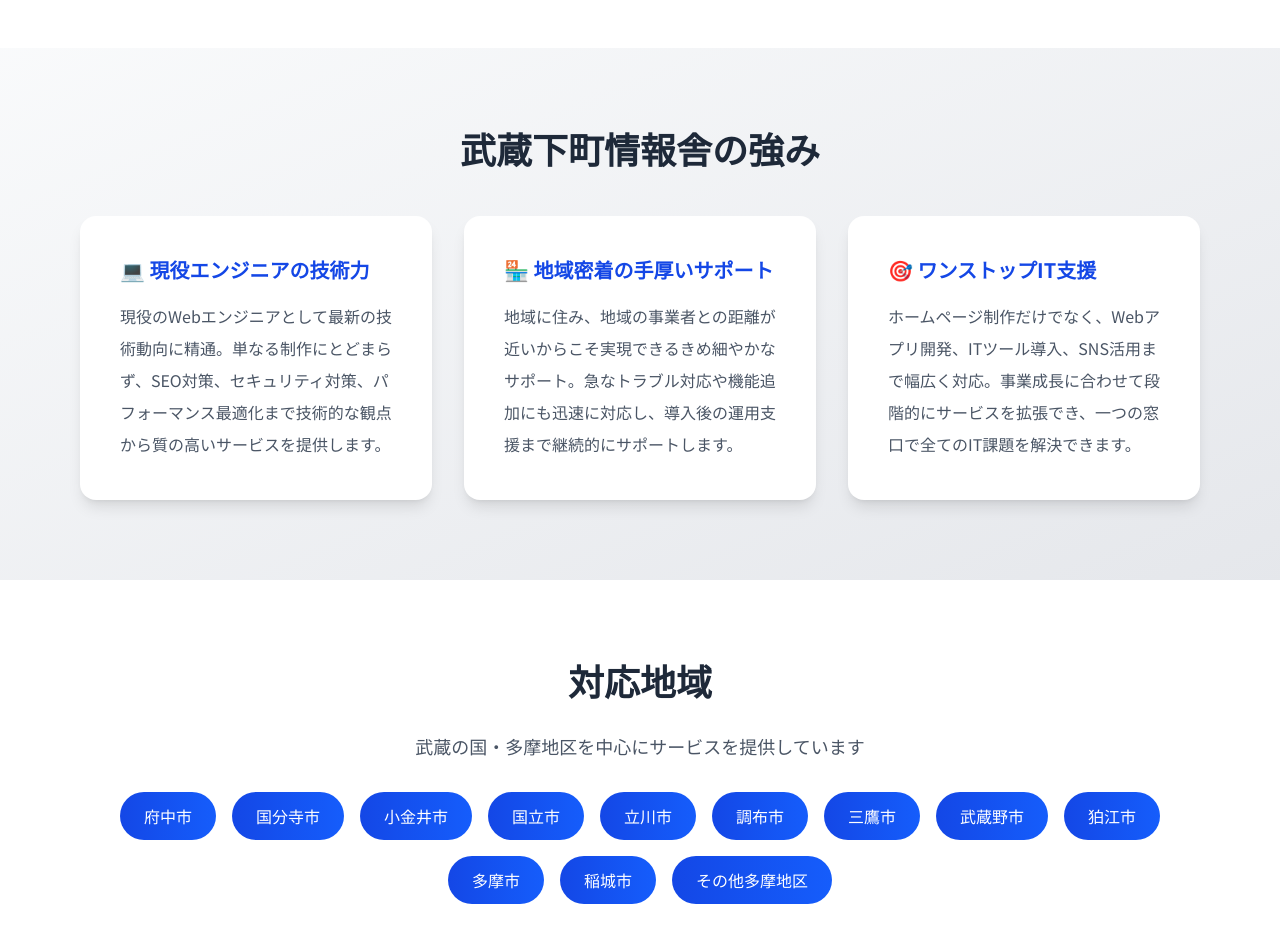
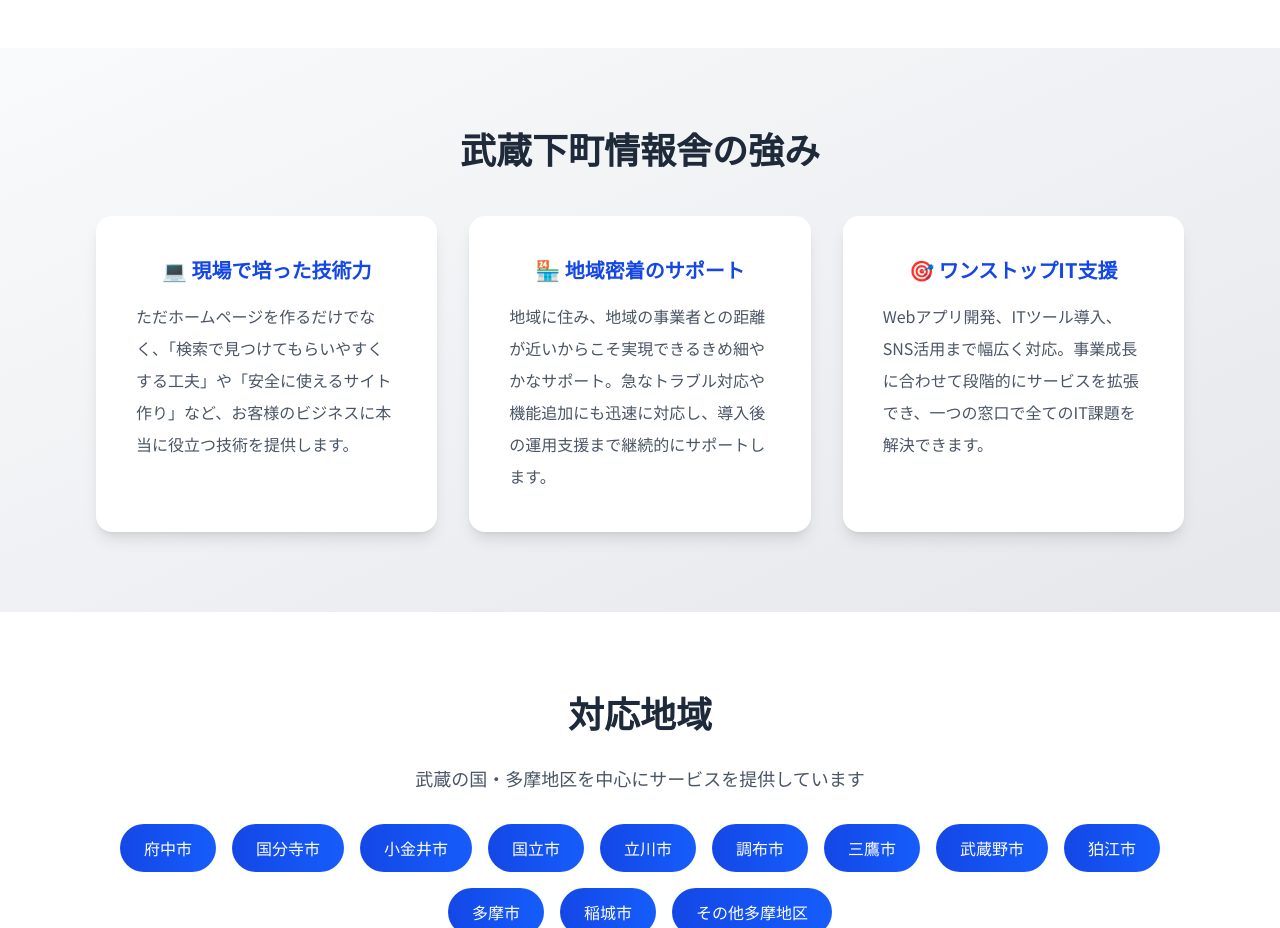
Before and after one commit to Musashi-Shitamachi-Info/shitamachi-it-hp, a Next.js app: page / in a window 1280 px wide. Shown: the part 1080-2008 px from the top of the page. Built offline with nearby package versions, Linux system fonts and the light colour scheme.

Commit message:
強みセクションのレスポンシブ対応

```diff
--- a/src/app/page.tsx
+++ b/src/app/page.tsx
@@ -1,4 +1,5 @@
 import ServiceCard from "@/components/service-card";
+import StrengthCard from "@/components/strength-card";
 
 export default function Home() {
   return (
@@ -45,29 +46,23 @@ export default function Home() {
       </section>
 
       {/* Strengths Section */}
-      <section id="strengths" className="py-20 bg-gradient-to-br from-gray-50 to-gray-200">
-        <div className="max-w-6xl mx-auto px-4">
-          <h2 className="text-4xl font-bold text-center text-gray-800 mb-12">武蔵下町情報舎の強み</h2>
-          <div className="grid grid-cols-1 lg:grid-cols-3 gap-8">
-            <div className="bg-white p-10 rounded-2xl shadow-lg">
-              <h3 className="text-xl font-bold text-blue-700 mb-4">💻 現役エンジニアの技術力</h3>
-              <p className="text-gray-600 leading-loose">
-                現役のWebエンジニアとして最新の技術動向に精通。単なる制作にとどまらず、SEO対策、セキュリティ対策、パフォーマンス最適化まで技術的な観点から質の高いサービスを提供します。
-              </p>
-            </div>
-            <div className="bg-white p-10 rounded-2xl shadow-lg">
-              <h3 className="text-xl font-bold text-blue-700 mb-4">🏪 地域密着の手厚いサポート</h3>
-              <p className="text-gray-600 leading-loose">
-                地域に住み、地域の事業者との距離が近いからこそ実現できるきめ細やかなサポート。急なトラブル対応や機能追加にも迅速に対応し、導入後の運用支援まで継続的にサポートします。
-              </p>
-            </div>
-            <div className="bg-white p-10 rounded-2xl shadow-lg">
-              <h3 className="text-xl font-bold text-blue-700 mb-4">🎯 ワンストップIT支援</h3>
-              <p className="text-gray-600 leading-loose">
-                ホームページ制作だけでなく、Webアプリ開発、ITツール導入、SNS活用まで幅広く対応。事業成長に合わせて段階的にサービスを拡張でき、一つの窓口で全てのIT課題を解決できます。
-              </p>
-            </div>
-          </div>
+      <section id="strengths" className="py-12 sm:py-16 md:py-20 bg-gradient-to-br from-gray-50 to-gray-200">
+        <div className="max-w-6xl mx-auto px-4 sm:px-6 lg:px-8">
+          <h2 className="text-2xl sm:text-3xl md:text-4xl font-bold text-center text-gray-800 mb-8 sm:mb-10 md:mb-12">武蔵下町情報舎の強み</h2>
+          <ul className="grid grid-cols-1 lg:grid-cols-3 gap-4 sm:gap-6 md:gap-8 list-none">
+            <StrengthCard
+              title="💻 現場で培った技術力"
+              description="ただホームページを作るだけでなく、「検索で見つけてもらいやすくする工夫」や「安全に使えるサイト作り」など、お客様のビジネスに本当に役立つ技術を提供します。"
+            />
+            <StrengthCard
+              title="🏪 地域密着のサポート"
+              description="地域に住み、地域の事業者との距離が近いからこそ実現できるきめ細やかなサポート。急なトラブル対応や機能追加にも迅速に対応し、導入後の運用支援まで継続的にサポートします。"
+            />
+            <StrengthCard
+              title="🎯 ワンストップIT支援"
+              description="Webアプリ開発、ITツール導入、SNS活用まで幅広く対応。事業成長に合わせて段階的にサービスを拡張でき、一つの窓口で全てのIT課題を解決できます。"
+            />
+          </ul>
         </div>
       </section>
 
--- /dev/null
+++ b/src/components/strength-card.tsx
@@ -0,0 +1,13 @@
+interface StrengthCardProps {
+  title: string;
+  description: string;
+}
+
+export default function StrengthCard({ title, description }: StrengthCardProps) {
+  return (
+    <li className="bg-white p-6 sm:p-8 md:p-10 rounded-2xl shadow-lg">
+      <h3 className="text-lg sm:text-xl font-bold text-blue-700 mb-3 sm:mb-4 text-center">{title}</h3>
+      <p className="text-sm sm:text-base text-gray-600 leading-loose">{description}</p>
+    </li>
+  );
+}
```
